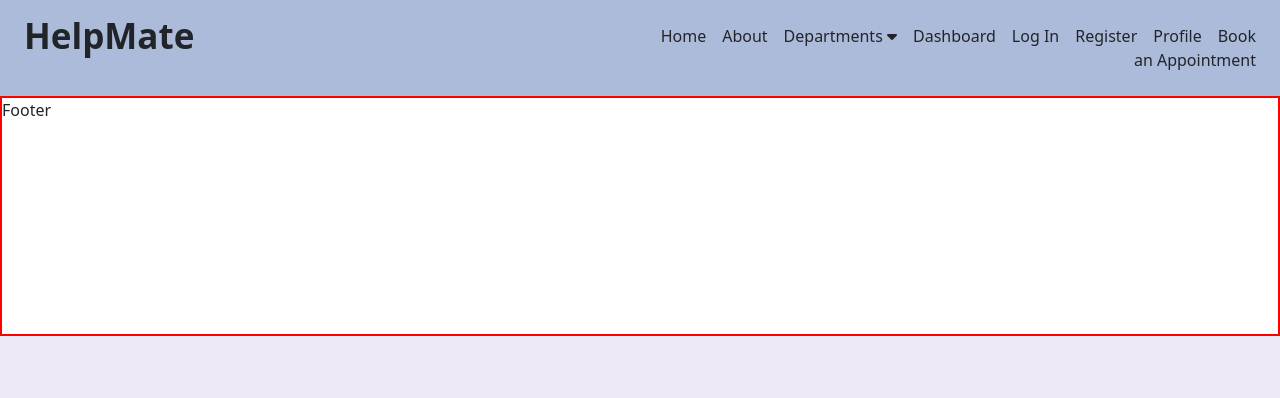
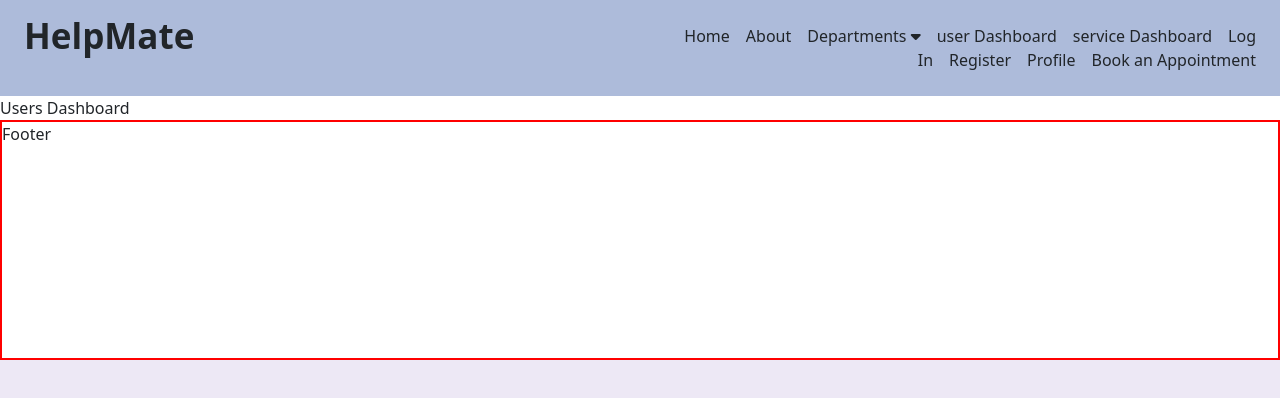
Before and after one commit to AlisuTech/techorigin_helpmate, a React (Create React App) app: page /user in a window 1280 px wide. Shown: the top 398 px of the page. Built offline with nearby package versions, Linux system fonts and the light colour scheme.

Commit message:
created more files structure for the sprint 3

```diff
--- a/src/App.js
+++ b/src/App.js
@@ -13,6 +13,7 @@ import Medical from './pages/departments/medical/Medical';
 import Choice from './pages/auth/Choice';
 import ServiceProvider from './pages/auth/signup/ServiceProvider';
 import ServiceProviderProfile from './pages/profile/serviceProvider/ServiceProviderProfile';
+import ServiceProviderDashboard from './pages/auth/serviceProvider/dashboard/Dashboard';
 
 
 function App() {
@@ -21,7 +22,8 @@ function App() {
       <NavigationBar />
       <Routes>
         <Route path="/" element={<HomePage />} />
-        <Route path="/dashboard" element={<Dashboard />} />
+        <Route path="/user" element={<Dashboard />} />
+        <Route path="/service_provider" element={<ServiceProviderDashboard />} />
         <Route path="/choice" element={<Choice />} />
         <Route path="/login" element={<Login />} />
         <Route path="/signup" element={<Signup />} />
--- a/src/components/navigationBar/NavigationBar.jsx
+++ b/src/components/navigationBar/NavigationBar.jsx
@@ -19,7 +19,8 @@ const NavigationBar = () => {
                   <Link to="/psychological">Psychological</Link>
                 </div>
               </div>
-              <Link to="/dashboard">Dashboard</Link>
+              <Link to="/user">user Dashboard</Link>
+              <Link to="/service_provider">service Dashboard</Link>
               <Link to="/login">Log In</Link>
               <Link to="/choice">Register</Link>
               <Link to="/service_provider_profile">Profile</Link>
--- a/src/pages/auth/serviceProvider/dashboard/Dashboard.js
+++ b/src/pages/auth/serviceProvider/dashboard/Dashboard.js
@@ -0,0 +1,11 @@
+import React from 'react'
+
+const ServiceProviderDashboard = () => {
+  return (
+    <>
+      <div>Service Provider Dashboard</div>
+    </>
+  );
+}
+
+export default ServiceProviderDashboard
--- a/src/pages/auth/users/dashboard/Dashboard.jsx
+++ b/src/pages/auth/users/dashboard/Dashboard.jsx
@@ -1,10 +1,17 @@
 import React from 'react'
-import ServiceProviderList from '../../../../components/cards/serviceProvider/ServiceProviderList';
 
 const Dashboard = () => {
   return (
     <>
-      <div class="grid grid-rows-3 grid-flow-col gap-4 border-green">
+      <div>Users Dashboard</div>
+    </>
+  );
+}
+
+export default Dashboard
+
+/**
+ * <div class="grid grid-rows-3 grid-flow-col gap-4 border-green">
         <div class="row-span-3 border-red">
             <ServiceProviderList/>
         </div>
@@ -13,8 +20,5 @@ const Dashboard = () => {
         </div>
         <div class="row-span-1 col-span-2 border-blue">03</div>
       </div>
-    </>
-  );
-}
-
-export default Dashboard
+ *
+ */
```
